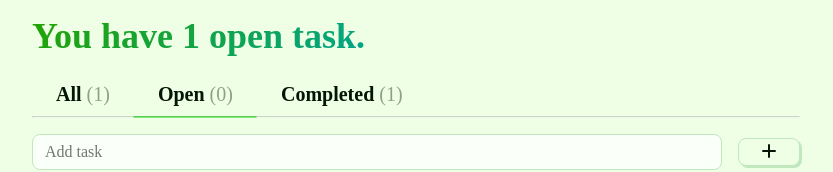
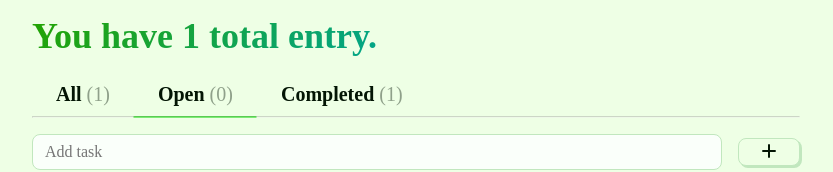
Before and after one commit to spectresingularity17/todoapp, a React (Vite) app: page / in a window 1280 px wide. Shown: the top 172 px of the page, without its empty margins (224-1057 px from the left). Built offline with nearby package versions, Linux system fonts and the light colour scheme; a web font is replaced by a local one.

Commit message:
Update Header.jsx

```diff
--- a/src/components/Header.jsx
+++ b/src/components/Header.jsx
@@ -4,12 +4,12 @@ export function Header(props) {
 
     const isTasksPlural = todos.length !== 1
 
-    const taskOrTasks = isTasksPlural ? 'tasks' : 'task'
+    const taskOrTasks = isTasksPlural ? 'entries' : 'entry'
 
     return (
         <header>
             <h1 className="text-gradient">
-                You have {todosLength} open {taskOrTasks}.</h1>
+                You have {todosLength} total {taskOrTasks}.</h1>
         </header>
     )
 }
```
